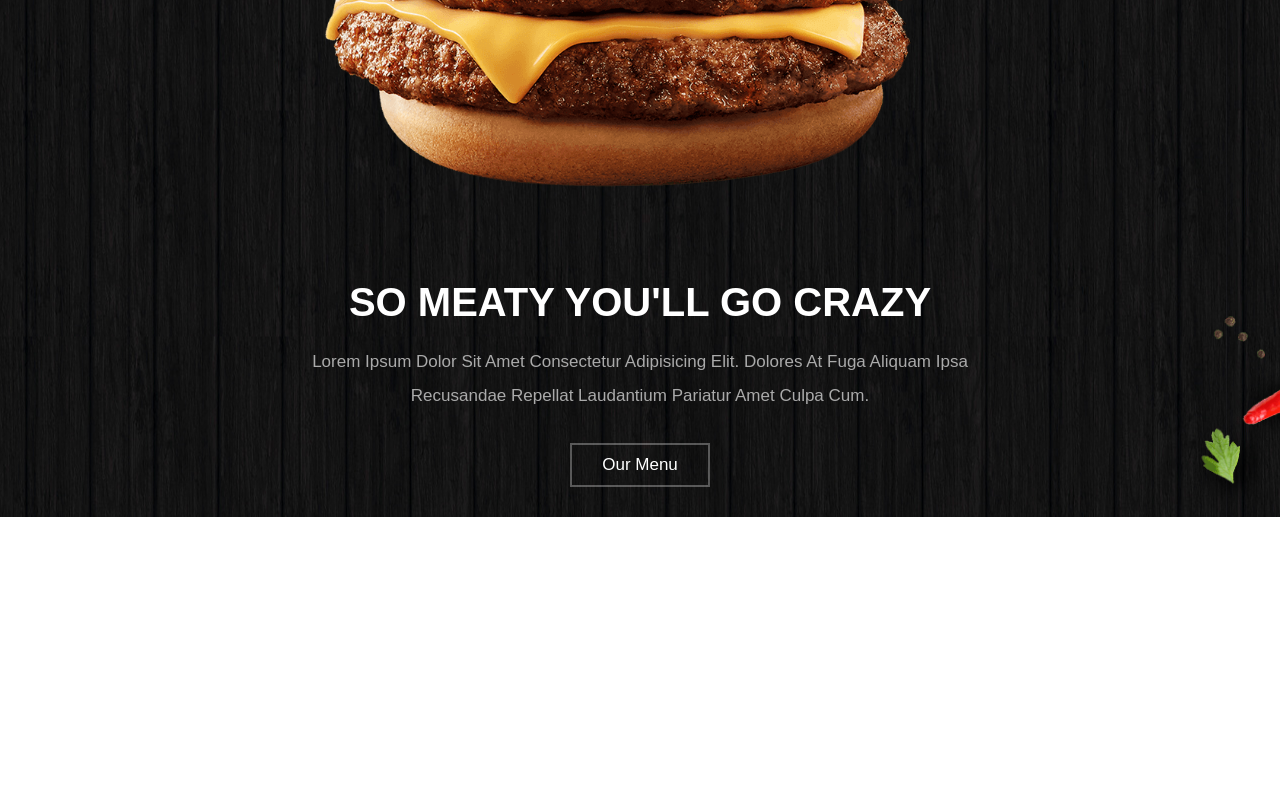
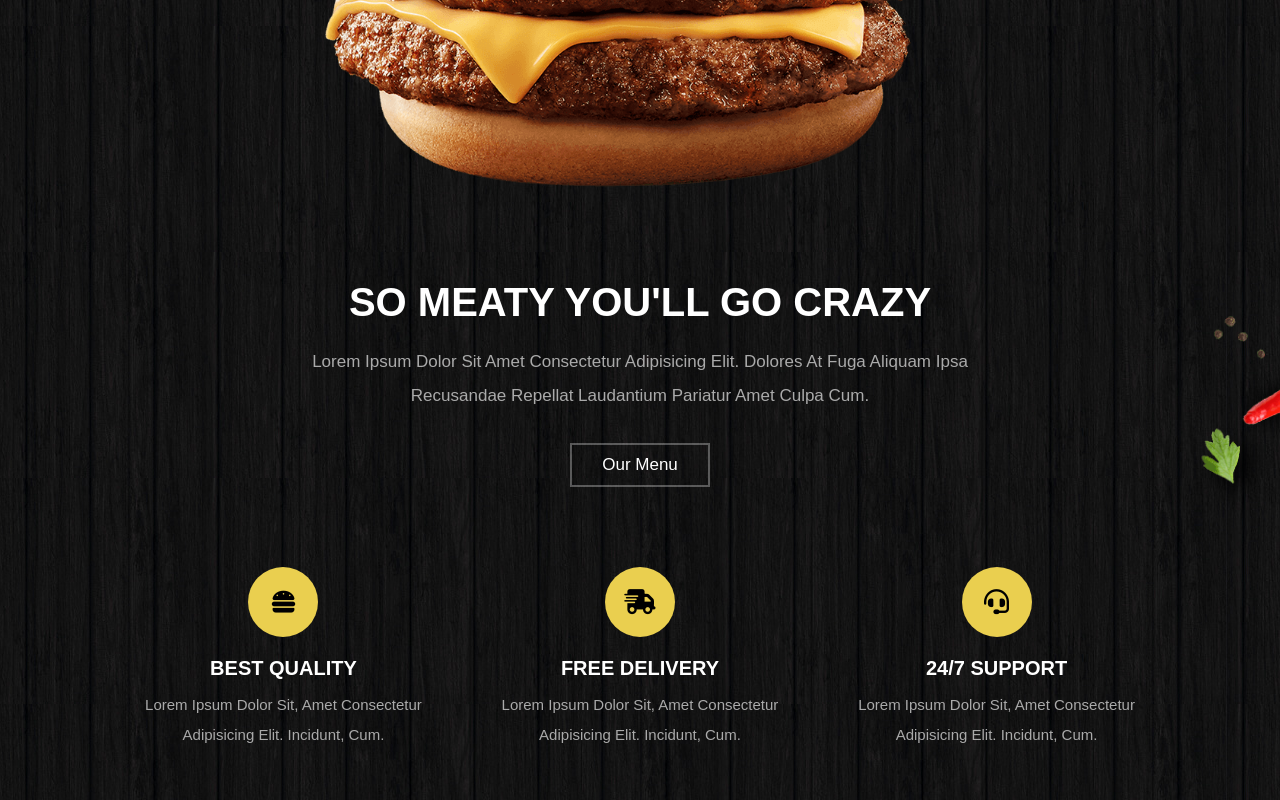
Before and after one commit to faha1999/burger, a plain HTML site: page index.html in a window 1280 px wide. Shown: the part 522-1322 px from the top of the page. Before the commit the page ends 1039 px from the top, so only its background shows below. Drawn offline with Linux system fonts and the light colour scheme.

Commit message:
complete service

```diff
--- /dev/null
+++ b/app/scss/_service.scss
@@ -0,0 +1,28 @@
+.service {
+  @include grid(31rem);
+
+  .box {
+    text-align: center;
+    padding: 2rem;
+
+    i {
+      height: 7rem;
+      width: 7rem;
+      line-height: 7rem;
+      font-size: 2.5rem;
+      color: $black;
+      background: $yellow;
+      margin-bottom: 1rem;
+      border-radius: 50%;
+    }
+
+    h3 {
+      padding: 1rem 0;
+      @include title-text(2rem);
+    }
+
+    p {
+      @include grap-text(1.5rem);
+    }
+  }
+}
--- a/app/scss/style.scss
+++ b/app/scss/style.scss
@@ -4,3 +4,4 @@
 @import './globals';
 @import './header';
 @import './home';
+@import './service';
--- a/index.html
+++ b/index.html
@@ -47,11 +47,32 @@
            <a data-aos="fade-up" data-aos-delay="600" href="#menu" class="btn">our menu</a>
         </div>
 
-     </section>
+    </section>
     <!-- End Home -->
 
-    <!-- Start -->
-    <!-- End -->
+    <!-- Start Service -->
+    <section class="service">
+
+        <div class="box" data-aos="fade-up" data-aos-delay="150">
+           <i class="fas fa-hamburger"></i>
+           <h3>best quality</h3>
+           <p>Lorem ipsum dolor sit, amet consectetur adipisicing elit. Incidunt, cum.</p>
+        </div>
+
+        <div class="box" data-aos="fade-up" data-aos-delay="300">
+           <i class="fas fa-shipping-fast"></i>
+           <h3>free delivery</h3>
+           <p>Lorem ipsum dolor sit, amet consectetur adipisicing elit. Incidunt, cum.</p>
+        </div>
+
+        <div class="box" data-aos="fade-up" data-aos-delay="450">
+           <i class="fas fa-headset"></i>
+           <h3>24/7 support</h3>
+           <p>Lorem ipsum dolor sit, amet consectetur adipisicing elit. Incidunt, cum.</p>
+        </div>
+
+    </section>
+    <!-- End Service -->
 
     <!-- Start -->
     <!-- End -->
```
Also changed, not shown: app/css/style.min.css, 1 other file.
